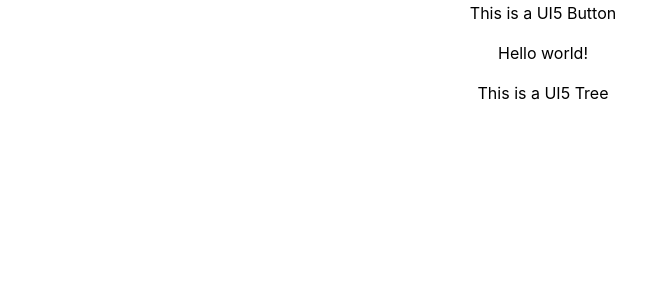
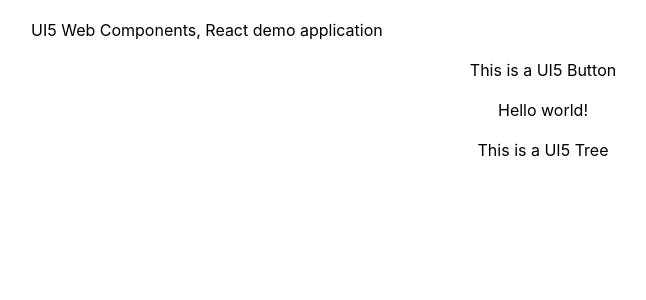
Before and after one commit to Szuhi/React-UI5-WebComponents, a React (Create React App) app: page / in a window 1280 px wide. Shown: the top 300 px of the page, without its empty margins (97-743 px from the left). Built offline with nearby package versions, Linux system fonts and the light colour scheme.

Commit message:
UI5 Title

```diff
--- a/src/App.css
+++ b/src/App.css
@@ -1,8 +1,15 @@
 .App {
+  text-align: left;
+  margin: auto;
+  width: 80%;
+  padding: 20px;
+}
+
+.Content {
   text-align: center;
   margin: auto;
   width: 80%;
-  padding: 3px;
+  padding: 20px;
 }
 
 .App-logo {
--- a/src/App.js
+++ b/src/App.js
@@ -5,11 +5,15 @@
 import "@ui5/webcomponents/dist/Tree.js";
 import "@ui5/webcomponents/dist/TreeItem.js";
 import "@ui5/webcomponents/dist/Label";
+import "@ui5/webcomponents/dist/Title";
 
 function App() {
   return (
     <div className="App">
-
+      <div>
+        <ui5-title level="H2">UI5 Web Components, React demo application</ui5-title>
+      </div>
+      <div className="Content">
         <ui5-label>This is a UI5 Button</ui5-label><br /><br />
         <ui5-button>Hello world!</ui5-button><br />
         <br />
@@ -38,6 +42,7 @@
           </ui5-tree-item>
         </ui5-tree>
       </div>
+    </div>
   );
 }
 
```
Lines whose indentation alone changed are shown as unchanged.
